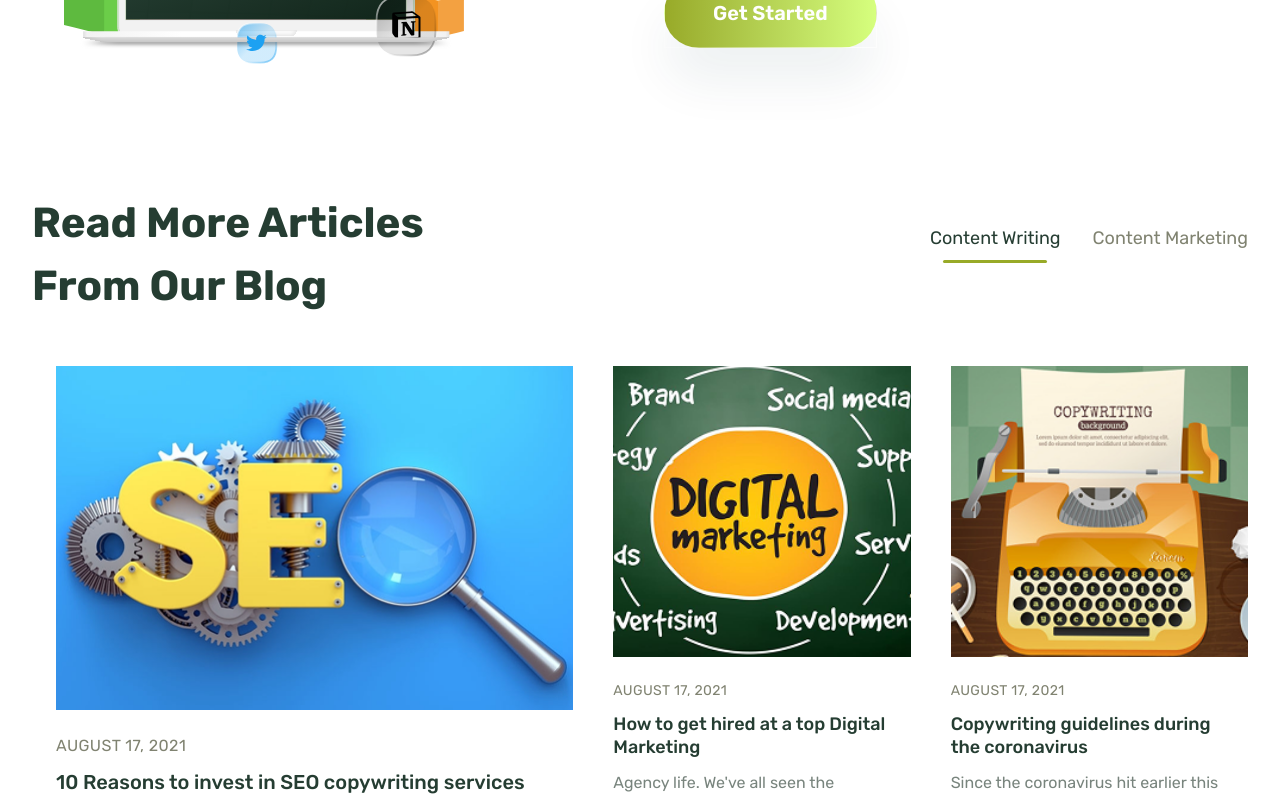
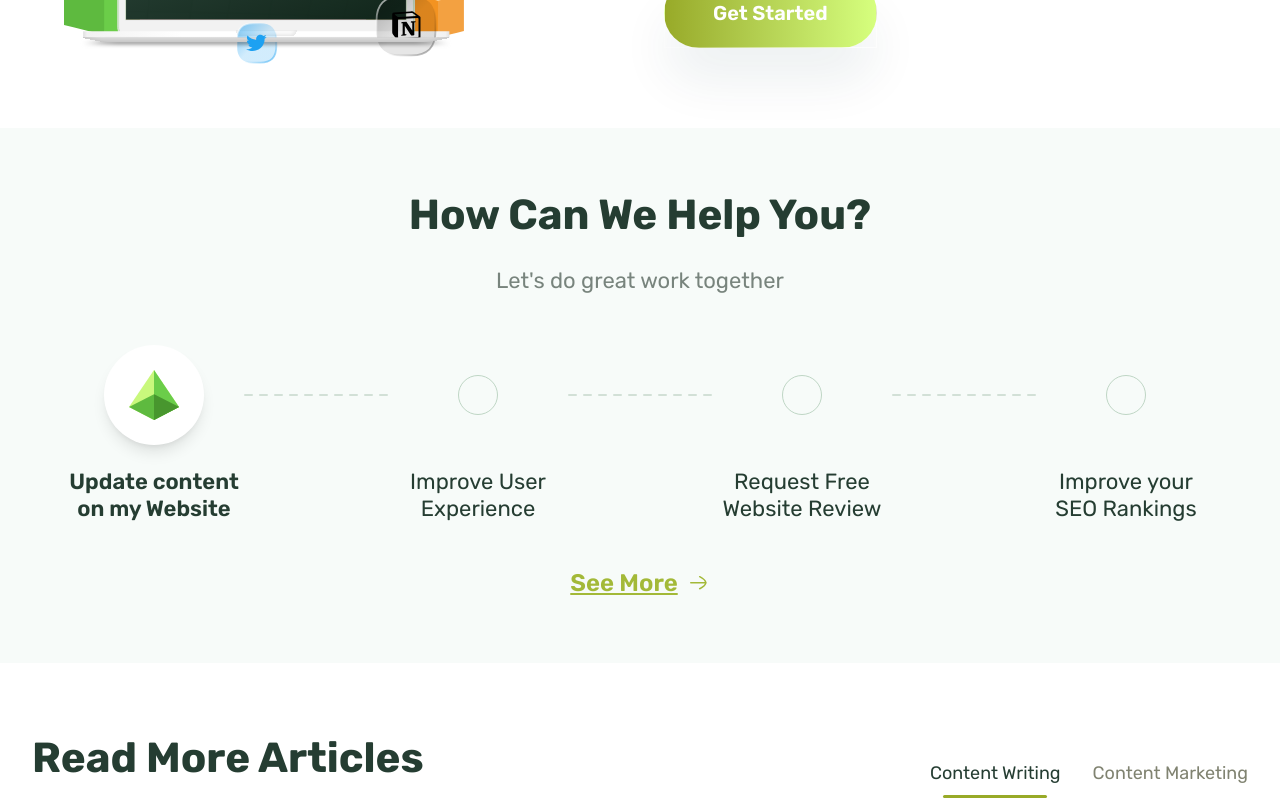
Before and after one commit to Nifilat/marketthink-digital-marketing, a Next.js app: page / in a window 1280 px wide. Shown: the part 1700-2500 px from the top of the page. Built offline with nearby package versions, Linux system fonts and the light colour scheme.

Commit message:
feat: Add ProcessSection component with interactive steps and integrate it into the main page layout

```diff
--- /dev/null
+++ b/src/app/components/ProcessSection.tsx
@@ -0,0 +1,107 @@
+"use client";
+import React, { useState } from 'react';
+import ArrowRightIcon from './Icons/ArrowRightIcon';
+import Image from 'next/image';
+
+const steps = [
+  {
+    label: 'Update content on my Website',
+  },
+  {
+    label: 'Improve User Experience',
+  },
+  {
+    label: 'Request Free Website Review',
+  },
+  {
+    label: 'Improve your SEO Rankings',
+  },
+];
+
+export default function ProcessSection() {
+  const [selected, setSelected] = useState(0);
+
+  return (
+    <section className="w-full bg-[#F7FBF9] py-16 px-4 md:px-8 font-sans">
+      <div className="max-w-6xl mx-auto flex flex-col items-center">
+        {/* Header */}
+        <h2 className="text-4xl md:text-[42px] font-bold text-[#253D32] text-center mb-7">How Can We Help You?</h2>
+        <p className="text-[#78847D] text-xl md:text-[22px] text-center mb-12">Let's do great work together</p>
+
+        {/* Steps Row - Responsive (now using lg breakpoint) */}
+        <div className="w-full flex flex-col items-center justify-center lg:flex-row lg:items-start lg:justify-between gap-0 mb-8 relative">
+          {steps.map((step, idx) => (
+            <React.Fragment key={step.label}>
+              <div className={`flex flex-col items-center mb-8 lg:mb-0 ${'lg:flex-1'}`}>
+                {/* Reserve space for the largest circle in all steps */}
+                <div className="h-[100px] flex items-center justify-center">
+                  <button
+                    className="focus:outline-none"
+                    onClick={() => setSelected(idx)}
+                    tabIndex={0}
+                    aria-label={step.label}
+                    style={{ background: 'none', border: 'none', padding: 0 }}
+                  >
+                    {selected === idx ? (
+                      <span className="w-[100px] h-[100px] rounded-full bg-white shadow-lg flex items-center justify-center transition-all duration-300">
+                        {/* Pyramid SVG */}
+                        <svg width="50" height="50" viewBox="0 0 50 50" fill="none" xmlns="http://www.w3.org/2000/svg">
+                          <g clipPath="url(#clip0_19_35)">
+                            <path d="M50 37.0713L25 0L0 37.0713L25 50L50 37.0713Z" fill="#C9F87C"/>
+                            <path d="M50 37.0713L25 0V50L50 37.0713Z" fill="#6BCD49"/>
+                            <path d="M25 24.1426L0 37.0713L25 50L50 37.0713L25 24.1426Z" fill="#5EBA3F"/>
+                            <path d="M25 24.1426V50L50 37.0713L25 24.1426Z" fill="#48962E"/>
+                          </g>
+                          <defs>
+                            <clipPath id="clip0_19_35">
+                              <rect width="50" height="50" fill="white"/>
+                            </clipPath>
+                          </defs>
+                        </svg>
+                      </span>
+                    ) : (
+                      <span className="w-10 h-10 rounded-full border border-[#BFD6C5] flex items-center justify-center transition-all duration-300" />
+                    )}
+                  </button>
+                </div>
+                {/* Label */}
+                <span
+                  className={`mt-6 w-[180px] min-h-[66px] text-center text-[22px] leading-tight ${selected === idx ? 'font-semibold text-[#253D32]' : 'font-normal text-[#253D32]'}`}
+                  style={{lineHeight: '1.2'}}>
+                  {step.label}
+                </span>
+              </div>
+              {/* Dotted Line (except after last step) */}
+              {idx < steps.length - 1 && (
+                <>
+                  {/* Horizontal on lg+ */}
+                  <div className="hidden lg:flex h-[100px] items-center justify-center">
+                    <Image
+                      src="/assets/svgs/dottedLine.svg"
+                      alt="dotted line"
+                      width={180}
+                      height={16}
+                      className="object-contain"
+                    />
+                  </div>
+                  {/* Vertical on mobile/tablet */}
+                  <div className="flex lg:hidden items-center justify-center w-full h-12">
+                    <svg width="2" height="48" viewBox="0 0 2 48" fill="none" xmlns="http://www.w3.org/2000/svg">
+                      <path d="M1 1V47" stroke="#A2BDAA" strokeLinecap="square" strokeDasharray="10 10"/>
+                    </svg>
+                  </div>
+                </>
+              )}
+            </React.Fragment>
+          ))}
+        </div>
+
+        {/* See More Link */}
+        <a href="#" className="inline-flex items-center font-semibold transition group">
+          <span className="underline text-[#A3B938] text-2xl">See More</span>
+          <ArrowRightIcon className="ml-2" />
+        </a>
+      </div>
+    </section>
+  );
+}
--- a/src/app/page.tsx
+++ b/src/app/page.tsx
@@ -1,6 +1,7 @@
 import ArticleSection from "./components/ArticleSection";
 import HeroSection from "./components/HeroSection";
 import PartnerSection from "./components/PartnerSection";
+import ProcessSection from "./components/ProcessSection";
 import ServicesSection from "./components/ServicesSection";
 
 export default function Home() {
@@ -9,6 +10,7 @@ export default function Home() {
       <HeroSection />
       <PartnerSection />
       <ServicesSection />
+      <ProcessSection />
       <ArticleSection />
     </main>
   );
```
Also changed, not shown: public/assets/svgs/dottedLine.svg (added), public/assets/svgs/greenPyramid.svg (added).
